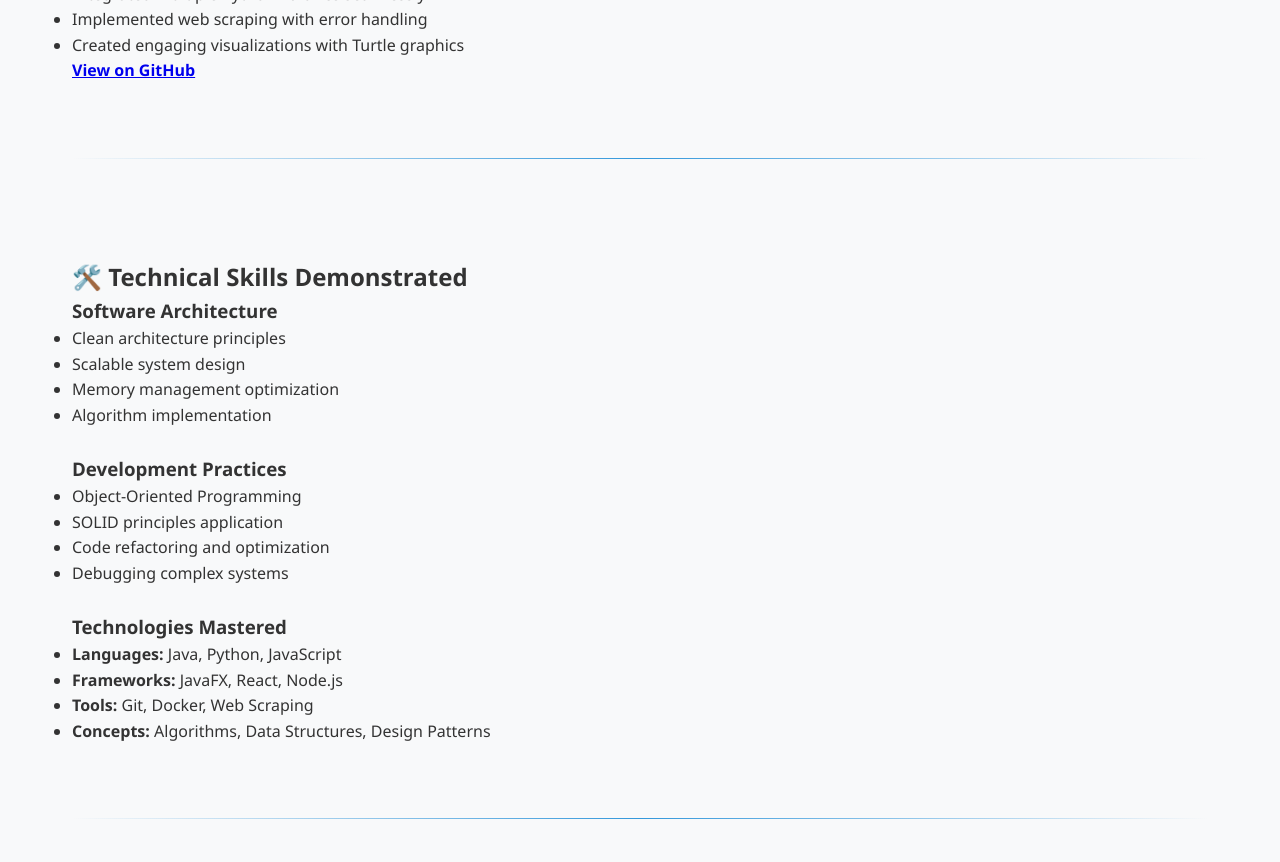
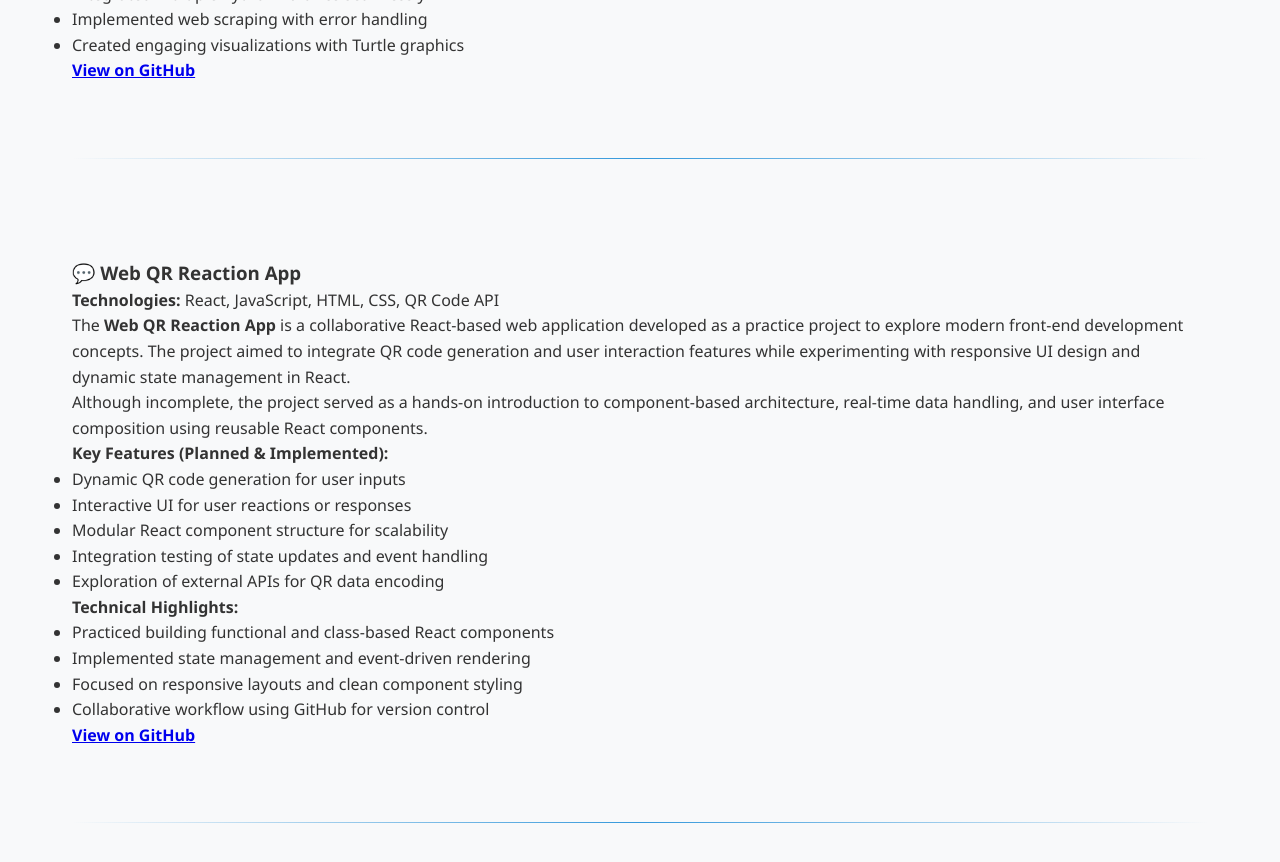
Before and after one commit to GeorgeMugale/GeorgeMugale.github.io, a Jekyll site: the page built from projects.md, in a window 1280 px wide and 900 px high, scrolled down 1976 px. Shown: the top 862 px of the window. Built offline with Jekyll 4.4.1, drawn with Linux system fonts in a browser that asks for light colours.

Commit message:
Update projects.md

```diff
--- a/projects.md
+++ b/projects.md
@@ -98,6 +98,36 @@ The chatbot features a **dictionary-based knowledge system** for quick predefine
 <br>
 <br>
 
+### 💬 Web QR Reaction App
+**Technologies:** React, JavaScript, HTML, CSS, QR Code API
+
+The **Web QR Reaction App** is a collaborative React-based web application developed as a practice project to explore modern front-end development concepts. The project aimed to integrate QR code generation and user interaction features while experimenting with responsive UI design and dynamic state management in React.
+
+Although incomplete, the project served as a hands-on introduction to component-based architecture, real-time data handling, and user interface composition using reusable React components.
+
+**Key Features (Planned & Implemented):**
+- Dynamic QR code generation for user inputs
+- Interactive UI for user reactions or responses
+- Modular React component structure for scalability
+- Integration testing of state updates and event handling
+- Exploration of external APIs for QR data encoding
+
+**Technical Highlights:**
+- Practiced building functional and class-based React components
+- Implemented state management and event-driven rendering
+- Focused on responsive layouts and clean component styling
+- Collaborative workflow using GitHub for version control
+
+[**View on GitHub**](https://github.com/GeorgeMugale/Web-QR-Reaction-app)
+<br>
+<br>
+
+
+---
+
+<br>
+<br>
+
 ## 🛠️ Technical Skills Demonstrated
 
 ### Software Architecture
```
